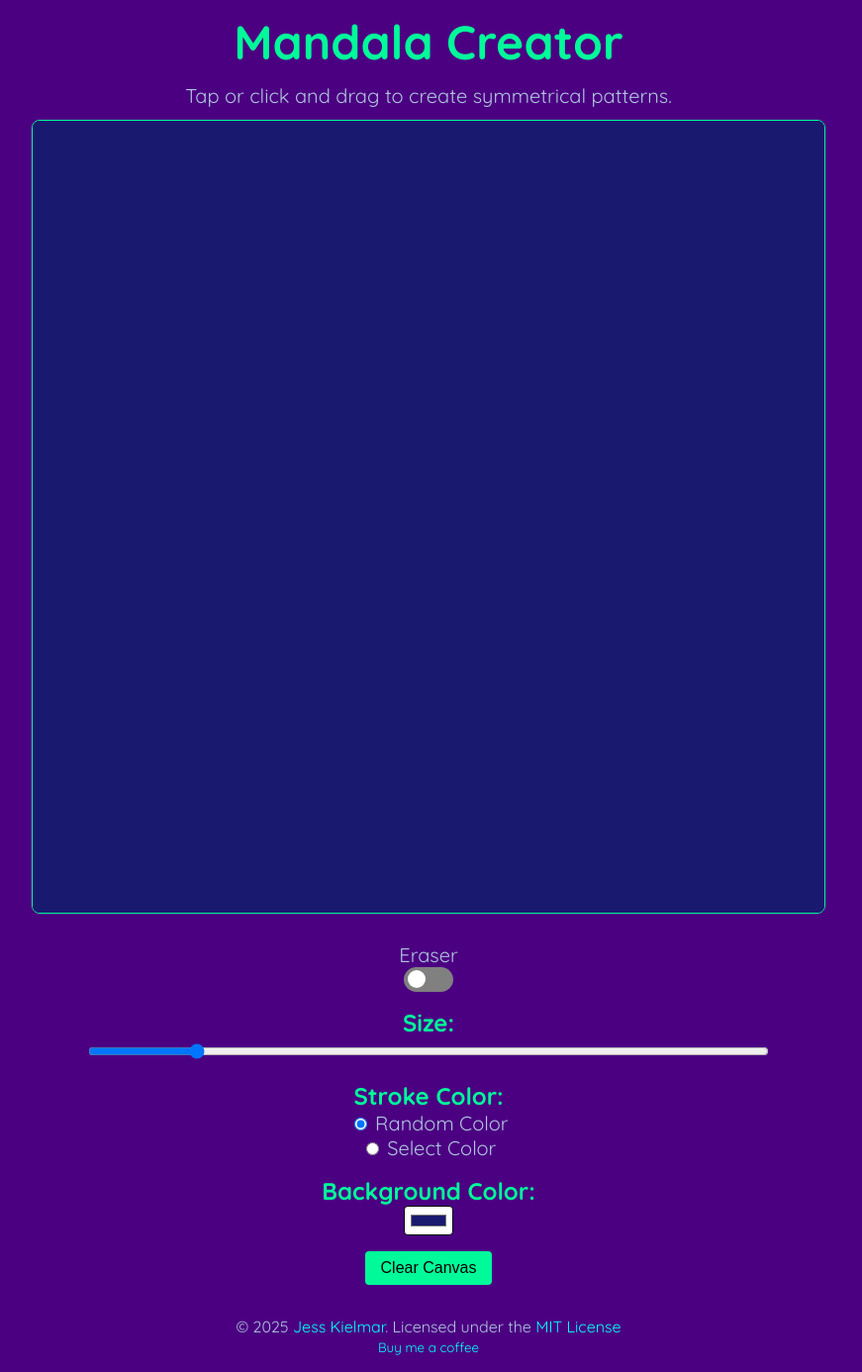
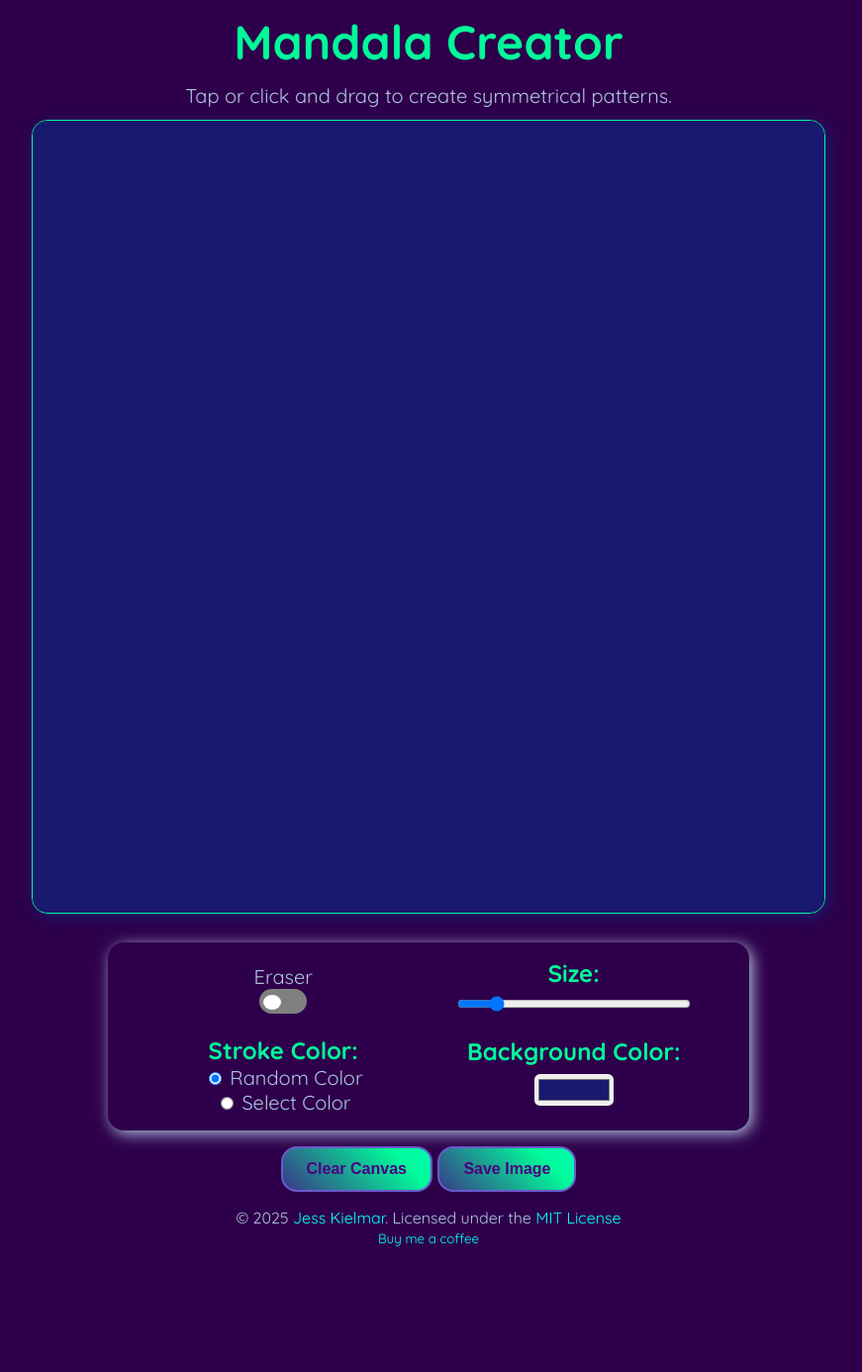
Before and after one commit to kielmarj/kielmarj.github.io, a Jekyll site: the page docs/projects/mandalaCreator/index.html, which Jekyll copies as it is, in a window 1280 px wide. Shown: the whole page at 99% size, without its empty margins (207-1078 px from the left). Built offline with Jekyll 4.4.1, drawn with Linux system fonts in a browser that asks for light colours; nearby versions of some CDN libraries; after the commit the page ends 1260 px from its top, so only the background shows below that.

Commit message:
refactor layout and styles; add save image functionality

```diff
--- a/docs/projects/mandalaCreator/index.html
+++ b/docs/projects/mandalaCreator/index.html
@@ -5,11 +5,14 @@
 -->
 <html lang="en">
   <head>
-  <meta charset="UTF-8">
-  <meta name="viewport" content="width=device-width, initial-scale=1.0">
+    <meta charset="UTF-8" />
+    <meta name="viewport" content="width=device-width, initial-scale=1.0" />
     <title>Mandala Creator</title>
-  <link rel="stylesheet" href="styles.css">
-  <link href="https://fonts.googleapis.com/css2?family=Quicksand:wght@400;700&display=swap" rel="stylesheet">
+    <link rel="stylesheet" href="styles.css" />
+    <link
+      href="https://fonts.googleapis.com/css2?family=Quicksand:wght@400;700&display=swap"
+      rel="stylesheet"
+    />
   </head>
   <body>
     <header>
@@ -22,37 +25,65 @@
         <div>
           <label for="eraser-toggle">Eraser</label>
           <label class="switch">
-      <input type="checkbox" id="eraser-toggle">
+            <input type="checkbox" id="eraser-toggle" />
             <span class="slider"></span>
           </label>
         </div>
         <div>
           <legend>Size:</legend>
-        <input id="stroke-weight-slider" type="range" min="1.5" max="15" value="3" step="1">
+          <input
+            id="stroke-weight-slider"
+            type="range"
+            min="1.5"
+            max="15"
+            value="3"
+            step="1"
+          />
         </div>
         <div>
           <legend>Stroke Color:</legend>
           <label>
-            <input type="radio" name="color-mode" value="random" checked>
+            <input type="radio" name="color-mode" value="random" checked />
             Random Color
           </label>
           <label>
-            <input type="radio" name="color-mode" value="select">
+            <input type="radio" name="color-mode" value="select" />
             Select Color
           </label>
-          <input type="color" id="color-picker" style="display:none;">
+          <input type="color" id="color-picker" style="display: none" />
         </div>
         <div>
           <legend>Background Color:</legend>
-          <input type="color" id="background-color-picker" value="#191970">
+          <input type="color" id="background-color-picker" value="#191970" />
         </div>
       </div>
       <div>
-      <button id="reset-btn">Clear Canvas</button>
+        <button id="reset-btn">Clear Canvas</button>&nbsp;<button id="save-btn">
+          Save Image
+        </button>
       </div>
     </main>
     <footer>
-    <p>&copy; 2025 <a href="https://github.com/kielmarj" target="_blank" rel="noopener noreferrer">Jess Kielmar</a>. Licensed under the <a href="https://kielmarj.github.io/MIT-LICENSE/" target="_blank" rel="noopener noreferrer">MIT License</a><br><a href="https://buymeacoffee.com/kielmarj" target="_blank" rel="noopener noreferrer"><small>Buy me a coffee</small></a></p>
+      <p>
+        &copy; 2025
+        <a
+          href="https://github.com/kielmarj"
+          target="_blank"
+          rel="noopener noreferrer"
+          >Jess Kielmar</a
+        >. Licensed under the
+        <a
+          href="https://kielmarj.github.io/MIT-LICENSE/"
+          target="_blank"
+          rel="noopener noreferrer"
+          >MIT License</a
+        ><br /><a
+          href="https://buymeacoffee.com/kielmarj"
+          target="_blank"
+          rel="noopener noreferrer"
+          ><small>Buy me a coffee</small></a
+        >
+      </p>
     </footer>
     <script src="https://cdnjs.cloudflare.com/ajax/libs/p5.js/1.6.0/p5.min.js"></script>
     <script src="script.js"></script>
--- a/docs/projects/mandalaCreator/script.js
+++ b/docs/projects/mandalaCreator/script.js
@@ -8,8 +8,8 @@ document.addEventListener("DOMContentLoaded", () => {
   let isDrawing = false;
 
   function adjustCanvasSize() {
-    const vwWidth = Math.min(window.innerWidth * 0.9);
-    return vwWidth; // Canvas is 90vw
+    const vwWidth = Math.min(window.innerWidth * 0.85);
+    return Math.min(vwWidth, 800); // Limit max width to 800px
   }
 
   window.setup = function () {
@@ -68,13 +68,12 @@ document.addEventListener("DOMContentLoaded", () => {
   }
 
   window.draw = function () {
-    translate(width / 2, height / 2);
     if (isDrawing || mouseIsPressed) {
       const drawColor = getCurrentStrokeColor();
       const [lineStartX, lineStartY, lineEndX, lineEndY] = getLineCoordinates();
 
       buffer.push();
-      buffer.translate(buffer.width / 2, buffer.height / 2); // Use buffer's center
+      buffer.translate(buffer.width / 2, buffer.height / 2); // Center using buffer width and height
       for (let i = 0; i < symmetry; i++) {
         const rotationAngle = angle * i;
         buffer.rotate(rotationAngle);
@@ -136,6 +135,10 @@ document.addEventListener("DOMContentLoaded", () => {
     background(backgroundColor);
   });
 
+  document.getElementById("save-btn").addEventListener("click", () => {
+    saveCanvas('mandala', 'png');
+  });
+
   window.windowResized = function () {
     const size = adjustCanvasSize();
     resizeCanvas(size, size);
--- a/docs/projects/mandalaCreator/styles.css
+++ b/docs/projects/mandalaCreator/styles.css
@@ -4,11 +4,12 @@
  **/
 
 body {
+  background-color: #2e004b;
+  color: #b0c4de;
+  font-family: "Quicksand", sans-serif;
+  height: 100vh;
   margin: 0;
   padding: 0;
-	background-color: indigo;
-	color: lightsteelblue;
-	font-family: "Quicksand", sans-serif;
   text-align: center;
 }
 
@@ -19,9 +20,9 @@ header {
 }
 
 h1 {
+  color: mediumspringgreen;
   font-size: 3rem;
   margin: 1% auto;
-	color: mediumspringgreen;
 }
 
 p {
@@ -29,14 +30,14 @@ p {
 }
 
 main {
+  align-items: center;
   display: flex;
   flex-direction: column;
-	align-items: center;
+  font-size: 1.25rem;
   justify-content: center;
+  margin: 0 auto;
+  padding: 0;
   width: 95%;
-	padding: 0;
-	margin: 0 auto;
-	font-size: 1.25rem;
 }
 
 footer {
@@ -46,122 +47,177 @@ footer {
 }
 
 a {
-	color: aqua;
-	text-decoration:  none;
+  color: #00ffff;
+  text-decoration: none;
 }
 
 a:hover {
-	color: mediumspringgreen;
+  color: #00fa9a;
   text-decoration: underline;
+  transition: color 0.3s ease, text-decoration 0.3s ease;
 }
 
 #sketch-container {
-	border: 0.05rem groove mediumspringgreen;
-	background-color: midnightblue;
+  aspect-ratio: 1;
+  background-color: #191970;
+  border-radius: 1rem;
+  border: 0.05rem groove #00fa9a;
+  box-shadow: 0.2rem 0.2rem 0.9rem #191970;
+  height: auto;
+  margin: 1% auto;
   max-width: 800px;
-	border-radius: 8px;
   overflow: hidden;
-	margin: 1% auto;
-	width: 90vw;
-	height: auto;
-	aspect-ratio: 1;
+  width: 85vw;
 }
 
 #controls-container {
+  align-items: center;
+  background-color: #2e004b;
+  border-radius: 1rem;
+  box-shadow: 0.2rem 0.2rem 0.9rem #b0c4de;
+  box-sizing: border-box;
   display: flex;
   flex-direction: column;
-	align-items: center;
+  gap: 1rem;
   justify-content: center;
-	width: 100%;
-	max-width: 800px;
-	gap: 1rem;
-	margin-top: 1rem;
+  margin: 1rem auto;
+  padding: 1rem;
 }
 
-#controls-container>div {
+#controls-container > div {
+  align-items: center;
   display: flex;
   flex-direction: column;
-	align-items: center;
   justify-content: center;
-	width: 100%;
+  max-width: 600px;
+  width: 85%;
 }
 
 button {
-	padding: 0.5rem 1rem;
-	border: none;
-	border-radius: 4px;
-	background-color: mediumspringgreen;
+  background: linear-gradient(45deg, #4b0082, #00fa9a, #00ffff);
+  background-size: 200% 200%;
+  border-radius: 1rem;
+  border: 0.15rem solid #6a5acd;
+  color: indigo;
+  cursor: pointer;
   font-size: 1rem;
-	cursor: pointer;
-	margin: 1rem auto;
+  padding: 0.75rem 1.5rem;
+  font-weight: bold;
+  box-shadow: 0 4px 6px rgba(0, 0, 0, 0.1);
+  position: relative;
+  overflow: hidden;
+  transition: transform 0.2s ease, box-shadow 0.3s ease, border-color 0.3s ease;
 }
 
 button:hover {
-	background-color: mediumspringgreen;
+  animation: gradient-animation 3s infinite;
+  border-color: #6a5acd;
+  transform: translateY(-0.25rem);
+  box-shadow: 0 6px 8px rgba(0, 0, 0, 0.15);
+}
+
+button:active {
+  animation: gradient-animation 3s infinite;
+  border-color: #4b0082;
+  transform: translateY(0.2rem);
+  box-shadow: 0 4px 6px rgba(0, 0, 0, 0.1);
+}
+
+@keyframes gradient-animation {
+  0% {
+    background-position: 0% 50%;
+  }
+  50% {
+    background-position: 100% 50%;
+  }
+  100% {
+    background-position: 0% 50%;
+  }
 }
 
 select,
 input[type="range"],
 input[type="color"] {
-	padding: 0.25rem;
+  border-radius: 4px;
+  border: none;
   font-size: 1rem;
-	border-radius: 4px;
-	background-color: white;
+  margin: 0.5rem auto;
+}
+
+input[type="range"] {
   width: 85%;
 }
 
 input[type="color"] {
-	width: 50px;
-	height: 30px;
+  width: 5rem;
+  height: 2rem;
+  border-radius: 0.35rem;
 }
 
 legend {
+  color: mediumspringgreen;
   font-size: 1.5rem;
-	color: mediumspringgreen;
   font-weight: 700;
 }
 
 .switch {
+  display: inline-block;
+  height: 25px;
+  max-width: 80px;
   position: relative;
-	display: inline-block;
-	width: 50px;
-	height: 25px;
+  width: 3rem;
 }
 
 .switch input {
+  height: 0;
   opacity: 0;
   width: 0;
-	height: 0;
 }
 
 .slider {
-	position: absolute;
-	cursor: pointer;
-	top: 0;
-	left: 0;
-	right: 0;
-	bottom: 0;
   background-color: gray;
   border-radius: 34px;
+  bottom: 0;
+  cursor: pointer;
+  left: 0;
+  position: absolute;
+  right: 0;
+  top: 0;
   transition: background-color 0.4s;
 }
 
 .slider:before {
-	position: absolute;
-	content: "";
-	height: 18px;
-	width: 18px;
-	left: 4px;
-	bottom: 4px;
   background-color: white;
   border-radius: 50%;
+  bottom: 4px;
+  content: "";
+  height: 15px;
+  left: 4px;
+  position: absolute;
   transition: transform 0.4s;
+  width: 18px;
 }
 
-input:checked+.slider {
+input:checked + .slider {
   background-color: mediumspringgreen;
 }
 
-input:checked+.slider:before {
+input:checked + .slider:before {
   transform: translateX(25px);
 }
+
+@media (min-width: 600px) {
+  #controls-container {
+    flex-direction: row;
+    flex-wrap: wrap;
+  }
+
+  #controls-container > div {
+    flex: 1 1 45%;
+    max-width: 45%;
+  }
+
+  button {
+    width: auto;
+  }
+}
```
Lines whose indentation alone changed are shown as unchanged.
